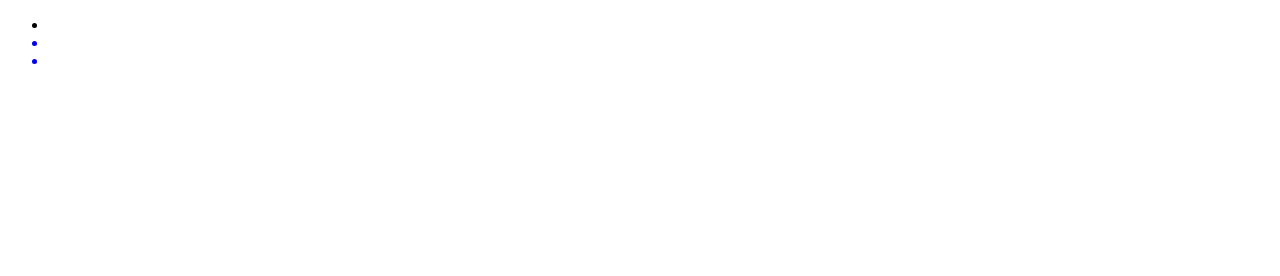
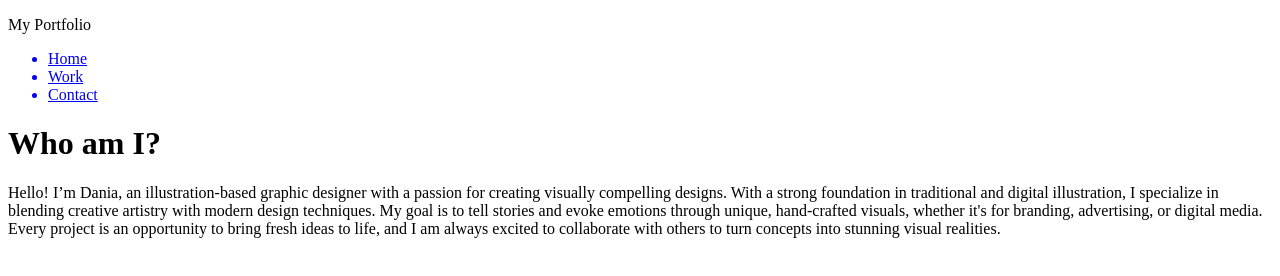
Before and after one commit to front-end-fundamentals-2025/fef-portfolio-ShinRamye0n, a plain HTML site: page index.html in a window 1280 px wide. Drawn offline with Linux system fonts and the light colour scheme.

Commit message:
Added a temporarily Chatgpt text for introduction
at least temporarily for this assignment

```diff
--- a/index.html
+++ b/index.html
@@ -7,19 +7,25 @@
     <link rel="stylesheet" href="css/main.css">
 </head>
 <body>
-    <header></header>
+    <header>
+    <p>My Portfolio</p>
     <nav>
         <ul>
-           <a href="#"></a>
-           <li></li>
+           <a href="#">
+           <li>Home</li>
         </a>
-           <a href="#"><li></li>
+           <a href="#">
+            <li>Work</li>
            </a>
-            <a href="#"><li></li>
+            <a href="#">
+                <li>Contact</li>
             </a>
         </ul>
     </nav>
-    <main></main>
+    <main>
+        <h1>Who am I?</h1>
+        <p>Hello! I’m Dania, an illustration-based graphic designer with a passion for creating visually compelling designs. With a strong foundation in traditional and digital illustration, I specialize in blending creative artistry with modern design techniques. My goal is to tell stories and evoke emotions through unique, hand-crafted visuals, whether it's for branding, advertising, or digital media. Every project is an opportunity to bring fresh ideas to life, and I am always excited to collaborate with others to turn concepts into stunning visual realities.</p>
+    </main>
     <footer></footer>
 </body>
 </html>
```
